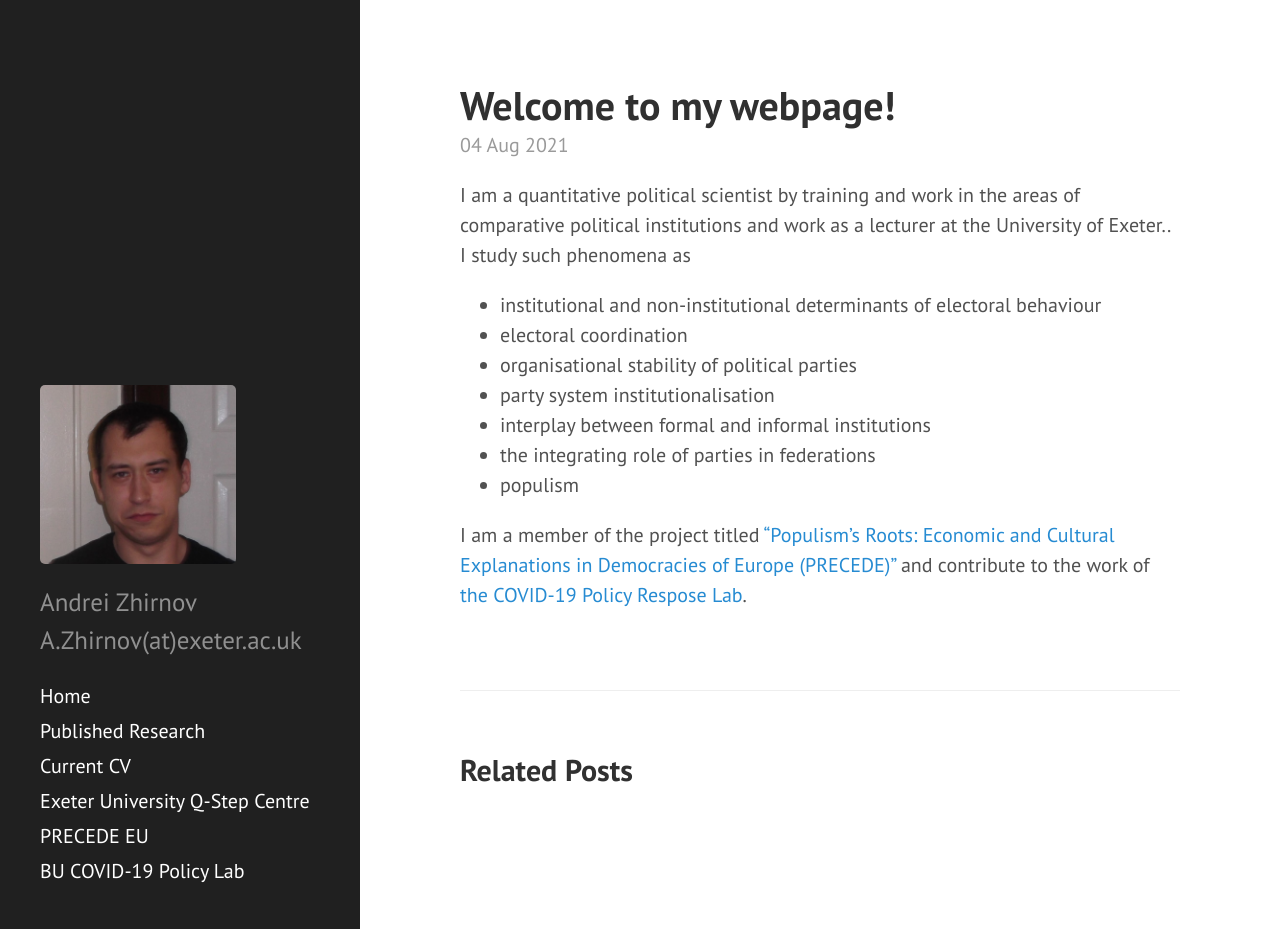
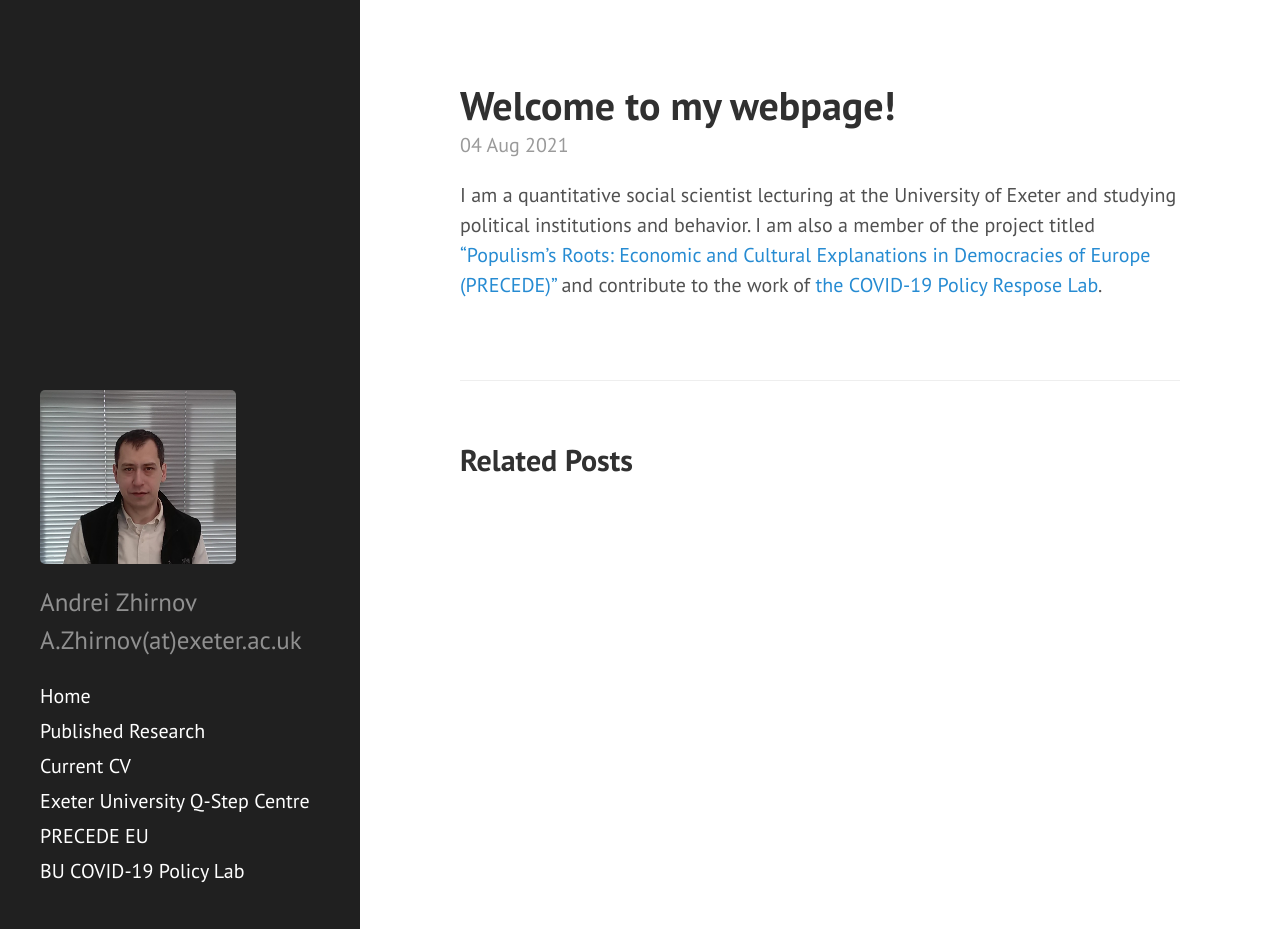
Before and after one commit to andreizhirnov/andreizhirnov.github.io, a Jekyll site: the page built from _posts/2021-08-04-about-me.md, in a window 1280 px wide and 929 px high. Built offline with Jekyll 4.4.1, drawn with Linux system fonts in a browser that asks for light colours.

Commit message:
update frontpage

```diff
--- a/_posts/2021-08-04-about-me.md
+++ b/_posts/2021-08-04-about-me.md
@@ -3,15 +3,4 @@ layout: post
 title: Welcome to my webpage!
 ---
 
-I am a quantitative political scientist by training and work in the areas of comparative political institutions and work as a lecturer at the University of Exeter..
-I study such phenomena as
-
-* institutional and non-institutional determinants of electoral behaviour
-* electoral coordination
-* organisational stability of political parties
-* party system institutionalisation
-* interplay between formal and informal institutions
-* the integrating role of parties in federations
-* populism
-
-I am a member of the project titled ["Populism's Roots: Economic and Cultural Explanations in Democracies of Europe (PRECEDE)"](https://precede.eu/){:target="_blank"} and contribute to the work of [the COVID-19 Policy Respose Lab](https://www.binghamton.edu/political-science/covid-response/index.html){:target="_blank"}.
+I am a quantitative social scientist lecturing at the University of Exeter and studying political institutions and behavior. I am also a member of the project titled ["Populism's Roots: Economic and Cultural Explanations in Democracies of Europe (PRECEDE)"](https://precede.eu/){:target="_blank"} and contribute to the work of [the COVID-19 Policy Respose Lab](https://www.binghamton.edu/political-science/covid-response/index.html){:target="_blank"}.
```
Also changed, not shown: files/headshot.jpg.
